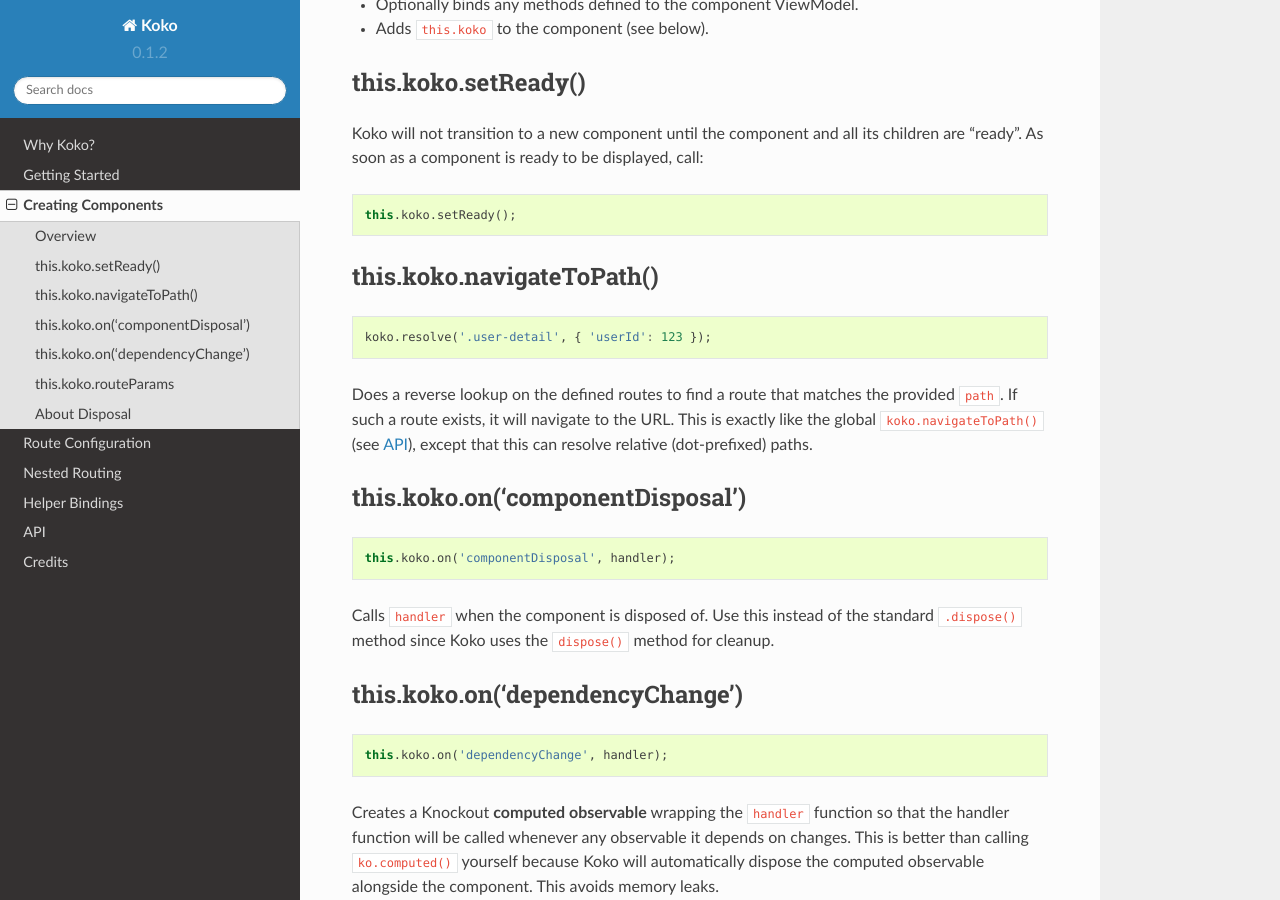
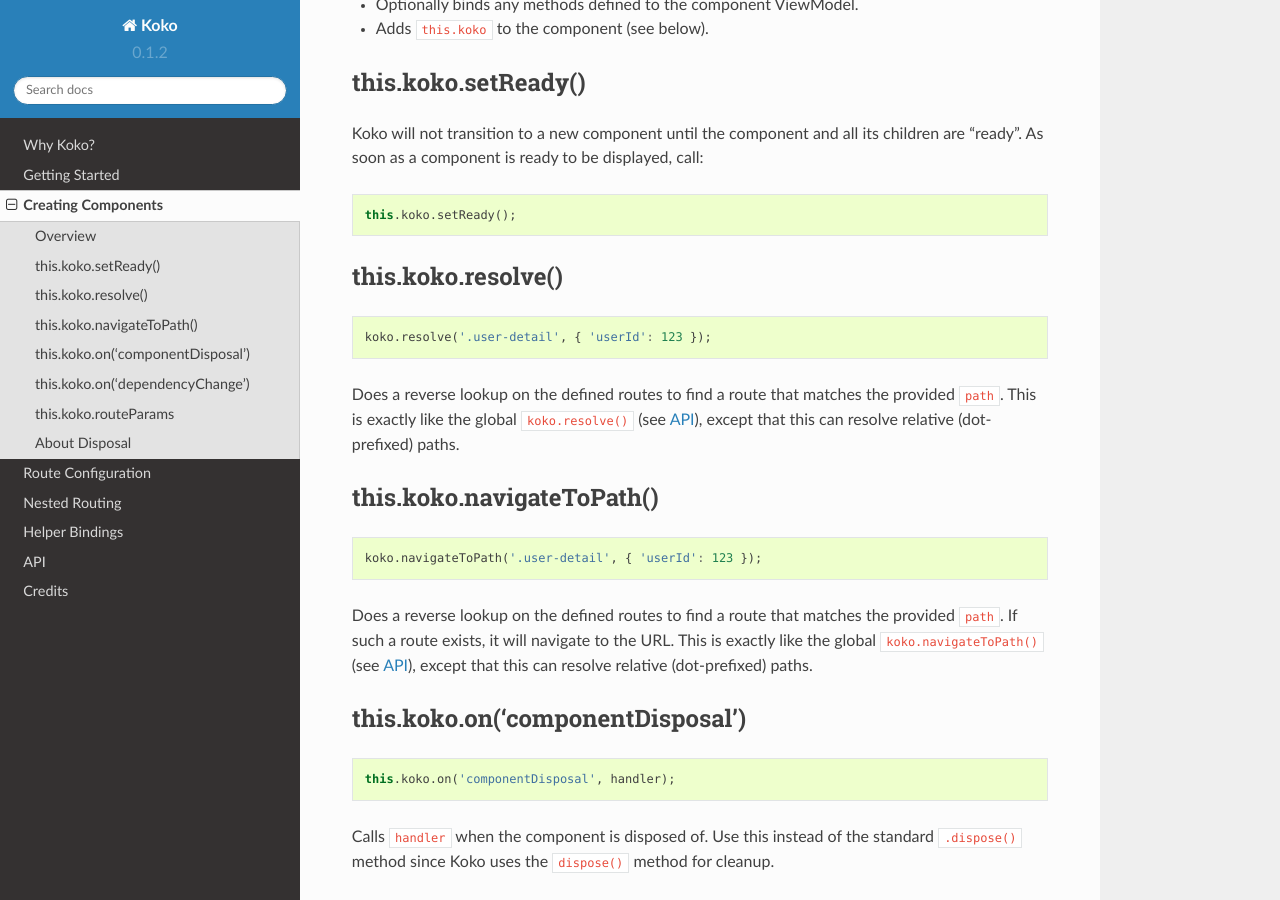
Before and after one commit to aldendaniels/koko, a Sphinx documentation site: the page built from docs/source/components.rst, in a window 1280 px wide and 900 px high, scrolled down 629 px. Built offline with Sphinx 7.4.7 and the Read the Docs theme 2.0.0, drawn with Linux system fonts in a browser that asks for light colours.

Commit message:
Add a component "resolve()" function
Also correct documentation error.

```diff
--- a/docs/source/components.rst
+++ b/docs/source/components.rst
@@ -39,11 +39,21 @@
 
     this.koko.setReady();
 
+this.koko.resolve()
+-------------------------
+.. code-block:: javascript
+
+    koko.resolve('.user-detail', { 'userId': 123 });
+
+Does a reverse lookup on the defined routes to find a route that matches
+the provided ``path``. This is exactly like the global ``koko.resolve()``
+(see :doc:`api`), except that this can resolve relative (dot-prefixed) paths.
+
 this.koko.navigateToPath()
 -------------------------
 .. code-block:: javascript
 
-    koko.resolve('.user-detail', { 'userId': 123 });
+    koko.navigateToPath('.user-detail', { 'userId': 123 });
 
 Does a reverse lookup on the defined routes to find a route that matches
 the provided ``path``. If such a route exists, it will navigate to the URL.
```
Also changed, not shown: 1 other file.
